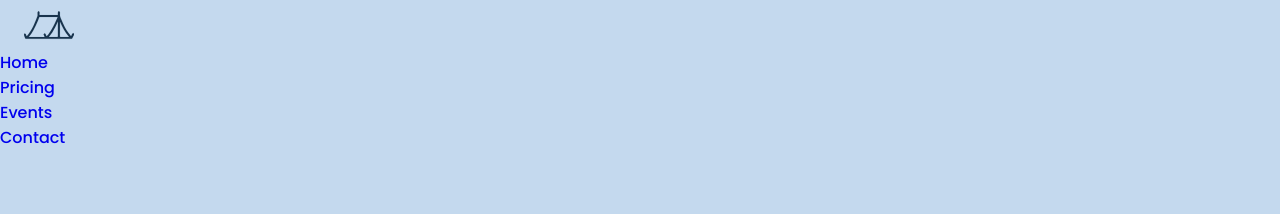
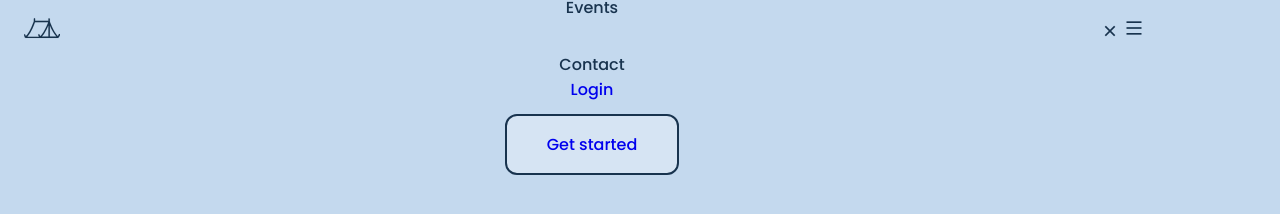
Before and after one commit to DanielBorbafs/FrontendAssets, a plain HTML site: page LP_02/index.html in a window 1280 px wide. Drawn offline with nearby package versions, Linux system fonts and the light colour scheme.

Commit message:
Navbar responsivo

```diff
--- a/LP_02/assets/css/styles.css
+++ b/LP_02/assets/css/styles.css
@@ -83,13 +83,95 @@ img {
 }
 
 /*=============== HEADER & NAV ===============*/
+.header {
+  position: fixed;
+  width: 100%;
+  top:0;
+  left: 0;
+  background-color: var(--body-color);
+  z-index: var(--z-fixed);
+}
 
+.nav {
+  position: relative;
+  height: var(--header-height);
+  display: flex;
+  justify-content: space-between;
+  align-items: center;
+}
 
+.nav__logo {
+  width: 36px;
+}
+
+.nav__toggle,
+.nav__close{
+  display: inline--flex;
+  font-size: 1.25rem;
+  color: var(--title-color);
+  cursor: pointer;
+}
 /* Navigation for mobile devices */
 
+@media screen and (max-width: 1023px){
+  .nav__menu {
+    position: fixed;
+    top:100%;
+    left: 0;
+    background-color: var(--body-color);
+    width: 100%;
+    box-shadow: 0 1px 16px gray;
+    padding-block: 3.5rem 2rem;
+    display: flex;
+    flex-direction: column;
+    row-gap: 2.5rem;
+    transition: top .4s;
 
+  }
+}
+
+.nav__list{
+  display: flex;
+  flex-direction: column;
+  text-align: center;
+  row-gap: 2rem;
+}
+
+.nav__link{
+  color: var(--title-color);
+  transition: color .3s;
+}
+
+.nav__link:hover {
+  color: var(--first-color);
+}
+
+.nav__buttons {
+  display: flex;
+  flex-direction: column;
+  align-items: center;
+  row-gap: .75rem;
+}
+
+.nav__button-link,
+.nav__button-ghost{
+  display: inline-block;
+}
+.nav__button-ghost {
+  background-color: hsla(0,0%,100%,.3);
+  padding: 1rem 2.5rem;
+  border: 2px solid var(--title-color);
+  border-radius: .75rem
+}
+.nav__close {
+  position: absolute;
+  top: 1rem;
+  right: 1.5rem;
+}
 /* Show menu */
-
+.show-menu{
+  top:0;
+}
 
 /* Change background header */
 
--- a/LP_02/assets/js/main.js
+++ b/LP_02/assets/js/main.js
@@ -1,5 +1,19 @@
 /*=============== SHOW MENU ===============*/
+const navMenu = document.getElementById('nav-menu'),
+      navToggle = document.getElementById('nav-toggle'),
+      navClose = document.getElementById('nav-close')
 
+      /* === Menu show ===*/
+    if(navToggle) {
+        navToggle.addEventListener('click', () => {
+            navMenu.classList.add('show-menu')
+        })
+    }
+    if(navClose) {
+        navClose.closest.addEventListener('click', () => {
+            navMenu.classList.remove('show-menu')
+        })
+    }
 
 /*=============== REMOVE MENU MOBILE ===============*/
 
--- a/LP_02/index.html
+++ b/LP_02/index.html
@@ -16,7 +16,6 @@
             <a href="#" class="nav__logo">
                 <img src="assets/img/logo.svg" alt="">
             </a>
-       </nav>
             <div class="nav__menu" id="nav-menu">
                 <ul class="nav__list">
                     <li class="nav__item">
@@ -35,7 +34,22 @@
                         <a href="#" class="nav__link">Contact</a>
                     </li>
                 </ul>
+
+                <div class="nav__buttons">
+                    <a href="#" class="nav__button-link">Login</a>
+                    <a href="#" class="nav__button-ghost">Get started</a>
                 </div>
+
+                <!--Botão close-->
+                <div class="nav__close" id="nav-close">
+                    <i class="ri-close-fill"></i>
+                </div>
+            </div>
+            <!-- Togle Button -->
+            <div class="nav__toggle" id="nav-toggle">
+                    <i class="ri-menu-line"></i>
+            </div>
+        </nav>
     </header>
 
     <!--==================== MAIN ====================-->
```
Lines whose indentation alone changed are shown as unchanged.
